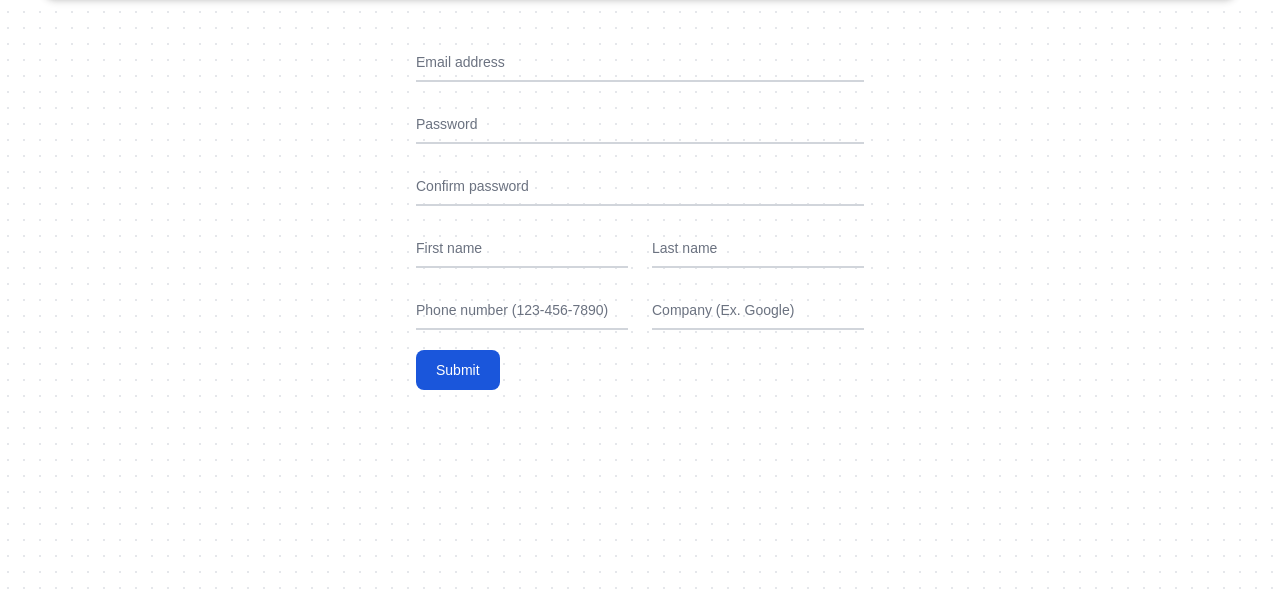
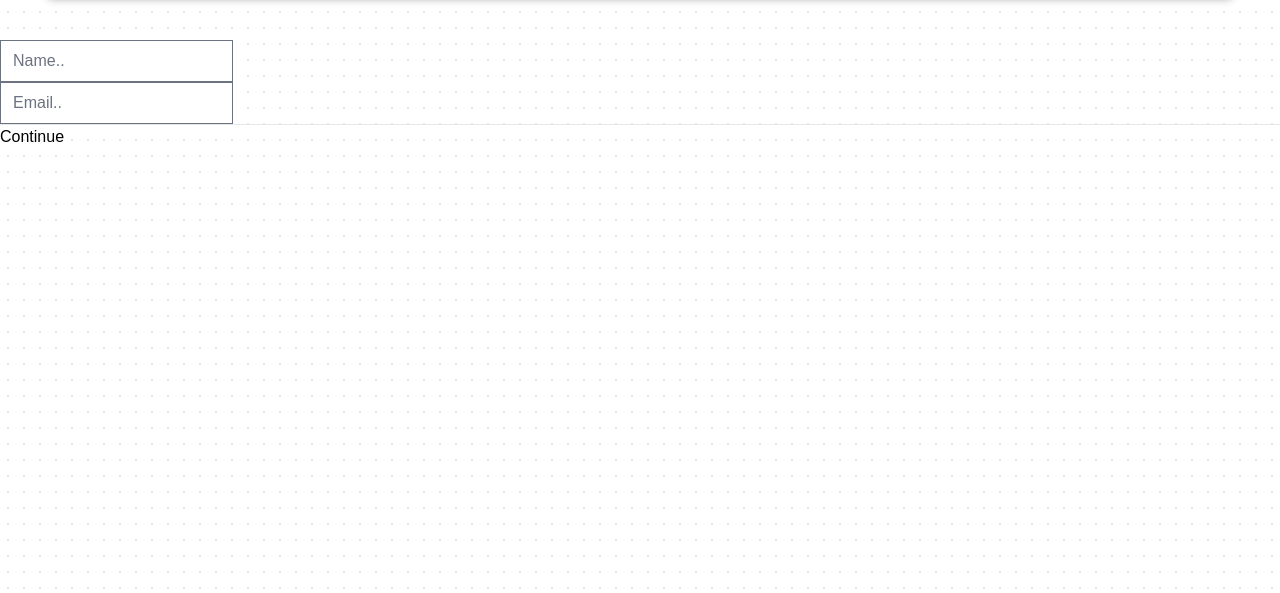
Before and after one commit to Helien-Dev/Honey-Bun-Django, a Django app: page /checkout/ in a window 1280 px wide. Shown: the part 140-733 px from the top of the page. Run offline with Django 5.2, Linux system fonts and the light colour scheme; style sheets or scripts are compiled from the project's sources; some libraries are stand-ins or nearby versions.

Commit message:
form checkout and payment options added

```diff
--- a/Bun_Store/models.py
+++ b/Bun_Store/models.py
@@ -82,7 +82,7 @@
     @property
     def shipping(self):
         shipping = False
-        orderitems = self.orderitems_set.all()
+        orderitems = self.orderitem_set.all()
 
         for i in orderitems:
             if i.product.digital == False:
--- a/static/js/cart.js
+++ b/static/js/cart.js
@@ -18,7 +18,7 @@
 }
 const csrftoken = getCookie("csrftoken");
 
-// CART
+// CART/STORE
 for (let i = 0; i < updateBtns.length; i++) {
   updateBtns[i].addEventListener("click", function () {
     var productId = this.dataset.product;
@@ -41,7 +41,7 @@
     method: "POST",
     headers: {
       "Content-Type": "application/json",
-      'X-CSRFToken':csrftoken,
+      "X-CSRFToken": csrftoken,
     },
     body: JSON.stringify({ "productId": productId, "action": action }),
   })
@@ -50,23 +50,41 @@
     })
     .then((data) => {
       console.log("Data:", data);
-      location.reload()
+      location.reload();
     })
     .catch((error) => {
       console.error("Fetch error:", error);
     });
 }
 
-// SHIPPING
-if (shipping == 'False'){
-  document.getElementById('shipping-info').innerHTML = ''
+// SHIPPING/CHECKOUT
+if (shipping == "False") {
+  document.getElementById("shipping-info").innerHTML = " ";
 }
 
-// FORM
-var form = document.getElementById('form')
-form.addEventListener('submit', function(e) {
-  e.preventDefault()
-  console.log('Form submitted')
-  document.getElementById('form-button').classList.add('hidden')
-  document.getElementById('form-button').classList.remove('hidden')
-})
+if (user != 'AnonymousUser'){
+  document.getElementById('user-info').innerHTML = ''
+}
+
+if (shipping == "False" && user != "AnonymousUser") {
+  // Hide the form if the user is logged and shipping is false
+  document.getElementById("form-wrapper").classList.add("hidden");
+  document.getElementById("payment-info").classList.remove("hidden");
+}
+
+// FORM/CHECKOUT
+var form = document.getElementById("form");
+form.addEventListener("submit", function (e) {
+  e.preventDefault();
+  console.log("Form submitted");
+  document.getElementById("form-button").classList.add("hidden");
+  document.getElementById("make-payment").classList.remove("hidden");
+});
+
+document.getElementById("make-payment").addEventListener("click", function (e) {
+  submitFormData();
+});
+
+function submitFormData() {
+  console.log("Payment button clicked");
+}
--- a/templates/bun_cart.html
+++ b/templates/bun_cart.html
@@ -14,7 +14,7 @@
 
 <div>
     <h2>Items: {{ order.get_cart_items }}</h2>
-    <h2>Total {{ order.get_cart_total }}</h2>
+    <h2>Total {{ order.get_cart_total|floatformat:2 }}</h2>
     <a href="{% url 'bun_checkout' %}">Checkout</a>
 </div>
 
--- a/templates/bun_checkout.html
+++ b/templates/bun_checkout.html
@@ -58,7 +58,7 @@
                 </td>
                 </td>
                 <td class="px-6 py-4">
-                    ${{ order.get_cart_total }}
+                    ${{ order.get_cart_total|floatformat:2 }}
                 </td>
                 </td>
                 <td class="px-6 py-4">
@@ -70,44 +70,48 @@
     </table>
 </div>
 
+<div class="box-element" id="form-wrapper">
+    <form id="form">
+        <div id="user-info">
+            <div class="form-field">
+                <input required class="form-control" type="text" name="name" placeholder="Name..">
+            </div>
+            <div class="form-field">
+                <input required class="form-control" type="email" name="email" placeholder="Email..">
+            </div>
+        </div>
 
+        <div id="shipping-info">
+            <hr>
+            <p>Shipping Information:</p>
+            <hr>
+            <div class="form-field">
+                <input class="form-control" type="text" name="address" placeholder="Address..">
+            </div>
+            <div class="form-field">
+                <input class="form-control" type="text" name="city" placeholder="City..">
+            </div>
+            <div class="form-field">
+                <input class="form-control" type="text" name="state" placeholder="State..">
+            </div>
+            <div class="form-field">
+                <input class="form-control" type="text" name="zipcode" placeholder="Zip code..">
+            </div>
+            <div class="form-field">
+                <input class="form-control" type="text" name="country" placeholder="Zip code..">
+            </div>
+        </div>
 
-<form class="max-w-md mx-auto" action="" method="POST" id="shipping-info">
-    {% csrf_token %}
-    <div class="relative z-0 w-full mb-5 group">
-        <input type="email" name="floating_email" id="floating_email" class="block py-2.5 px-0 w-full text-sm text-gray-900 bg-transparent border-0 border-b-2 border-gray-300 appearance-none dark:text-white dark:border-gray-600 dark:focus:border-blue-500 focus:outline-none focus:ring-0 focus:border-blue-600 peer" placeholder=" " required />
-        <label for="floating_email" class="peer-focus:font-medium absolute text-sm text-gray-500 dark:text-gray-400 duration-300 transform -translate-y-6 scale-75 top-3 -z-10 origin-[0] peer-focus:start-0 rtl:peer-focus:translate-x-1/4 rtl:peer-focus:left-auto peer-focus:text-blue-600 peer-focus:dark:text-blue-500 peer-placeholder-shown:scale-100 peer-placeholder-shown:translate-y-0 peer-focus:scale-75 peer-focus:-translate-y-6">Email address</label>
-    </div>
-    <div class="relative z-0 w-full mb-5 group">
-        <input type="password" name="floating_password" id="floating_password" class="block py-2.5 px-0 w-full text-sm text-gray-900 bg-transparent border-0 border-b-2 border-gray-300 appearance-none dark:text-white dark:border-gray-600 dark:focus:border-blue-500 focus:outline-none focus:ring-0 focus:border-blue-600 peer" placeholder=" " required />
-        <label for="floating_password" class="peer-focus:font-medium absolute text-sm text-gray-500 dark:text-gray-400 duration-300 transform -translate-y-6 scale-75 top-3 -z-10 origin-[0] peer-focus:start-0 rtl:peer-focus:translate-x-1/4 peer-focus:text-blue-600 peer-focus:dark:text-blue-500 peer-placeholder-shown:scale-100 peer-placeholder-shown:translate-y-0 peer-focus:scale-75 peer-focus:-translate-y-6">Password</label>
-    </div>
-    <div class="relative z-0 w-full mb-5 group">
-        <input type="password" name="repeat_password" id="floating_repeat_password" class="block py-2.5 px-0 w-full text-sm text-gray-900 bg-transparent border-0 border-b-2 border-gray-300 appearance-none dark:text-white dark:border-gray-600 dark:focus:border-blue-500 focus:outline-none focus:ring-0 focus:border-blue-600 peer" placeholder=" " required />
-        <label for="floating_repeat_password" class="peer-focus:font-medium absolute text-sm text-gray-500 dark:text-gray-400 duration-300 transform -translate-y-6 scale-75 top-3 -z-10 origin-[0] peer-focus:start-0 rtl:peer-focus:translate-x-1/4 peer-focus:text-blue-600 peer-focus:dark:text-blue-500 peer-placeholder-shown:scale-100 peer-placeholder-shown:translate-y-0 peer-focus:scale-75 peer-focus:-translate-y-6">Confirm password</label>
-    </div>
-    <div class="grid md:grid-cols-2 md:gap-6">
-      <div class="relative z-0 w-full mb-5 group">
-          <input type="text" name="floating_first_name" id="floating_first_name" class="block py-2.5 px-0 w-full text-sm text-gray-900 bg-transparent border-0 border-b-2 border-gray-300 appearance-none dark:text-white dark:border-gray-600 dark:focus:border-blue-500 focus:outline-none focus:ring-0 focus:border-blue-600 peer" placeholder=" " required />
-          <label for="floating_first_name" class="peer-focus:font-medium absolute text-sm text-gray-500 dark:text-gray-400 duration-300 transform -translate-y-6 scale-75 top-3 -z-10 origin-[0] peer-focus:start-0 rtl:peer-focus:translate-x-1/4 peer-focus:text-blue-600 peer-focus:dark:text-blue-500 peer-placeholder-shown:scale-100 peer-placeholder-shown:translate-y-0 peer-focus:scale-75 peer-focus:-translate-y-6">First name</label>
-      </div>
-      <div class="relative z-0 w-full mb-5 group">
-          <input type="text" name="floating_last_name" id="floating_last_name" class="block py-2.5 px-0 w-full text-sm text-gray-900 bg-transparent border-0 border-b-2 border-gray-300 appearance-none dark:text-white dark:border-gray-600 dark:focus:border-blue-500 focus:outline-none focus:ring-0 focus:border-blue-600 peer" placeholder=" " required />
-          <label for="floating_last_name" class="peer-focus:font-medium absolute text-sm text-gray-500 dark:text-gray-400 duration-300 transform -translate-y-6 scale-75 top-3 -z-10 origin-[0] peer-focus:start-0 rtl:peer-focus:translate-x-1/4 peer-focus:text-blue-600 peer-focus:dark:text-blue-500 peer-placeholder-shown:scale-100 peer-placeholder-shown:translate-y-0 peer-focus:scale-75 peer-focus:-translate-y-6">Last name</label>
-      </div>
-    </div>
-    <div class="grid md:grid-cols-2 md:gap-6">
-      <div class="relative z-0 w-full mb-5 group">
-          <input type="tel" pattern="[0-9]{3}-[0-9]{3}-[0-9]{4}" name="floating_phone" id="floating_phone" class="block py-2.5 px-0 w-full text-sm text-gray-900 bg-transparent border-0 border-b-2 border-gray-300 appearance-none dark:text-white dark:border-gray-600 dark:focus:border-blue-500 focus:outline-none focus:ring-0 focus:border-blue-600 peer" placeholder=" " required />
-          <label for="floating_phone" class="peer-focus:font-medium absolute text-sm text-gray-500 dark:text-gray-400 duration-300 transform -translate-y-6 scale-75 top-3 -z-10 origin-[0] peer-focus:start-0 rtl:peer-focus:translate-x-1/4 peer-focus:text-blue-600 peer-focus:dark:text-blue-500 peer-placeholder-shown:scale-100 peer-placeholder-shown:translate-y-0 peer-focus:scale-75 peer-focus:-translate-y-6">Phone number (123-456-7890)</label>
-      </div>
-      <div class="relative z-0 w-full mb-5 group">
-          <input type="text" name="floating_company" id="floating_company" class="block py-2.5 px-0 w-full text-sm text-gray-900 bg-transparent border-0 border-b-2 border-gray-300 appearance-none dark:text-white dark:border-gray-600 dark:focus:border-blue-500 focus:outline-none focus:ring-0 focus:border-blue-600 peer" placeholder=" " required />
-          <label for="floating_company" class="peer-focus:font-medium absolute text-sm text-gray-500 dark:text-gray-400 duration-300 transform -translate-y-6 scale-75 top-3 -z-10 origin-[0] peer-focus:start-0 rtl:peer-focus:translate-x-1/4 peer-focus:text-blue-600 peer-focus:dark:text-blue-500 peer-placeholder-shown:scale-100 peer-placeholder-shown:translate-y-0 peer-focus:scale-75 peer-focus:-translate-y-6">Company (Ex. Google)</label>
-      </div>
-    </div>
-    <button type="submit" class="text-white bg-blue-700 hover:bg-blue-800 focus:ring-4 focus:outline-none focus:ring-blue-300 font-medium rounded-lg text-sm w-full sm:w-auto px-5 py-2.5 text-center dark:bg-blue-600 dark:hover:bg-blue-700 dark:focus:ring-blue-800">Submit</button>
-  </form>
+        <hr>
+        <input id="form-button" class="btn btn-success btn-block" type="submit" value="Continue">
+    </form>
+</div>
+<br>
+	<div class="box-element hidden" id="payment-info">
+		<small>Paypal Options</small>
+		<button id="make-payment">Make payment</button>
+		<div id="paypal-button-container"></div>
+	</div>
 
 
 {% endblock content %}
--- a/templates/main.html
+++ b/templates/main.html
@@ -10,7 +10,8 @@
     <link rel="stylesheet" href="{% static 'css/main.css' %}">
     <script>
       var user = '{{ request.user }}'
-      var user = '{{ oder.shipping }}'
+      var shipping = '{{ order.shipping }}'
+      var total = '{{ order.get_cart_total|floatformat:2 }}'
     </script>
     <script defer src="https://cdn.jsdelivr.net/npm/alpinejs@3.x.x/dist/cdn.min.js"></script>
     {% tailwind_css %}
```
Also changed, not shown: db.sqlite3.
